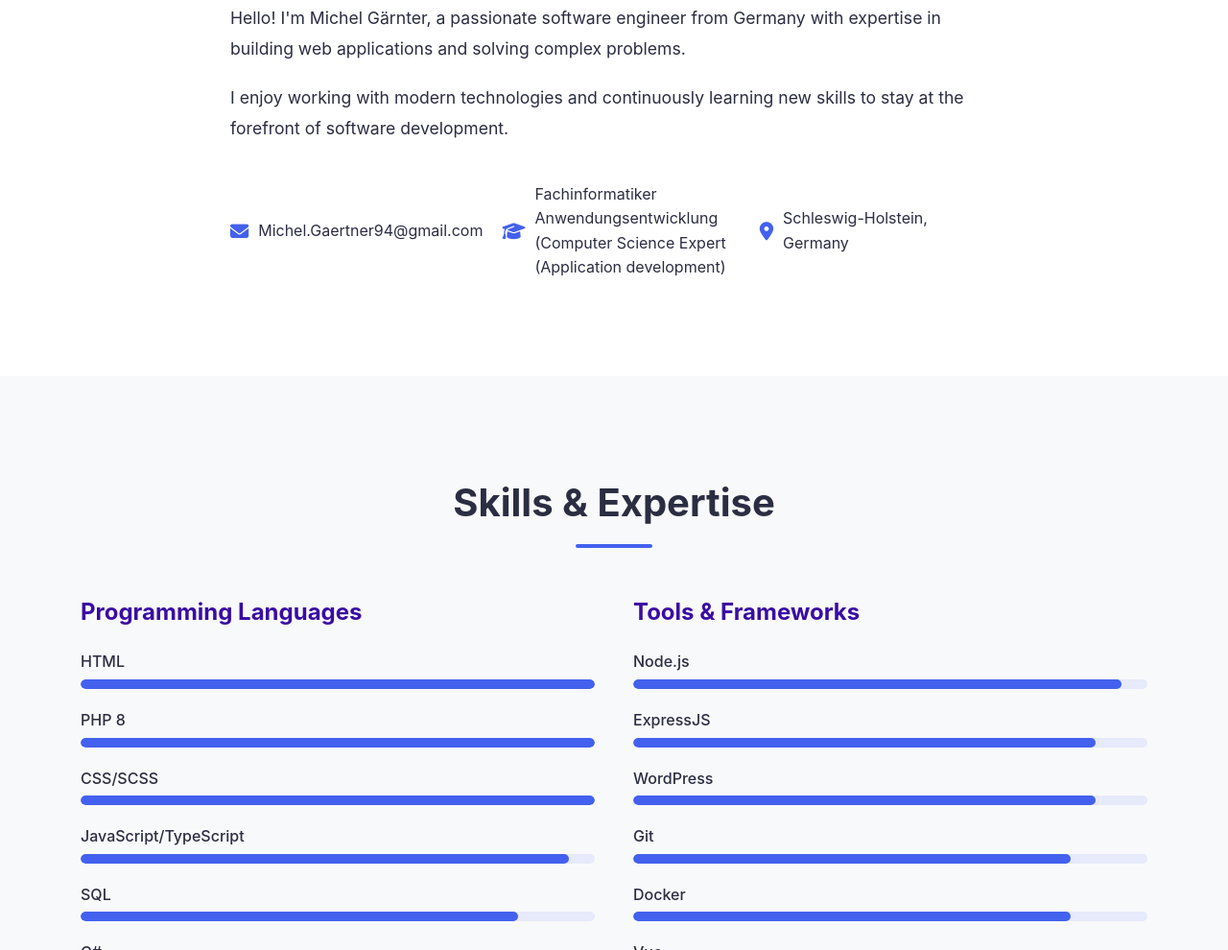
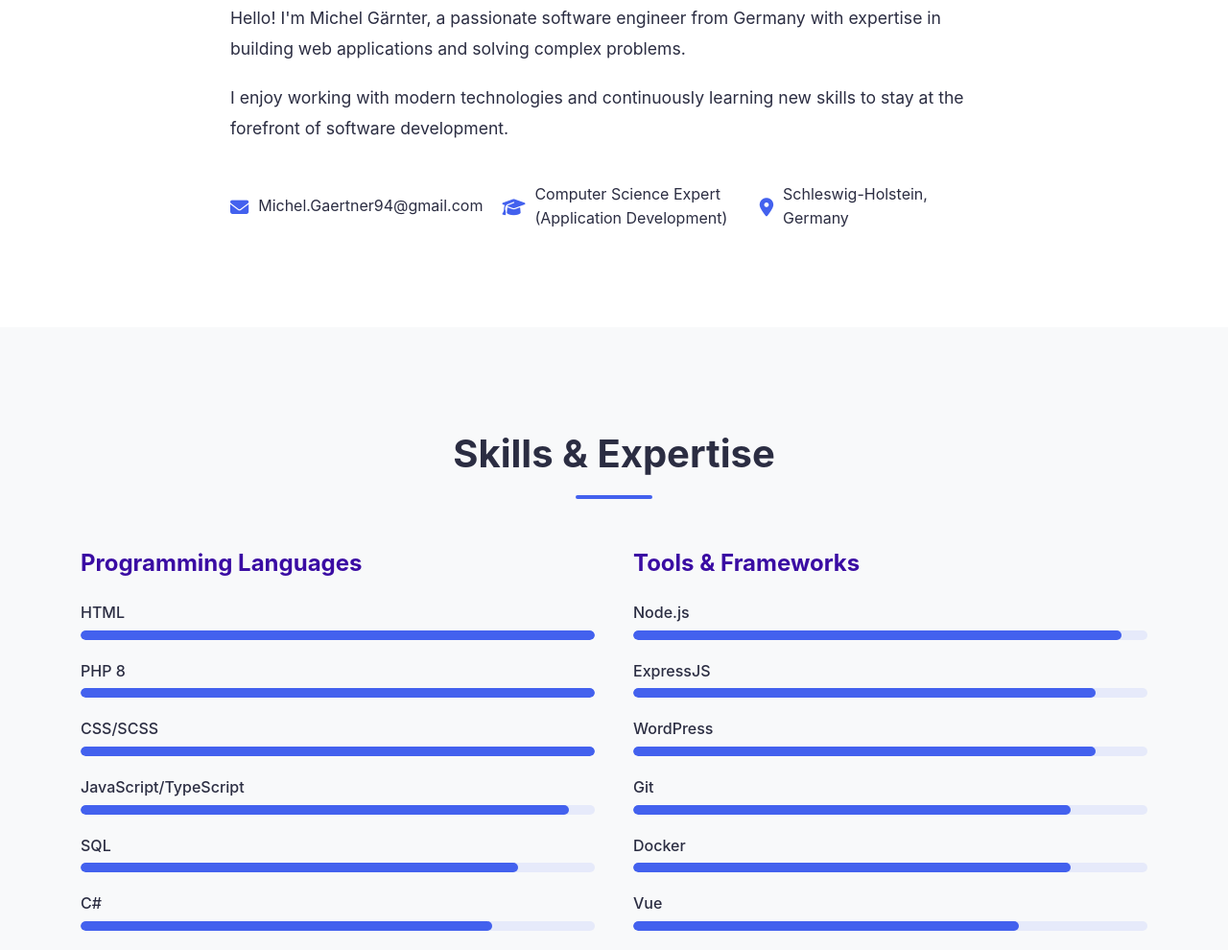
Before and after one commit to TitanSyntax/Homepage, a plain HTML site: page index.html in a window 1280 px wide. Shown: the part 1024-2014 px from the top of the page at 96% size. Drawn offline with Linux system fonts and the light colour scheme.

Commit message:
Refine job title in index.html for clarity and conciseness

```diff
--- a/index.html
+++ b/index.html
@@ -57,7 +57,7 @@
                         </div>
                         <div class="detail">
                             <i class="fas fa-graduation-cap"></i>
-                            <span>Fachinformatiker Anwendungsentwicklung (Computer Science Expert (Application development)</span>
+                            <span>Computer Science Expert (Application Development)</span>
                         </div>
                         <div class="detail">
                             <i class="fas fa-map-marker-alt"></i>
```
